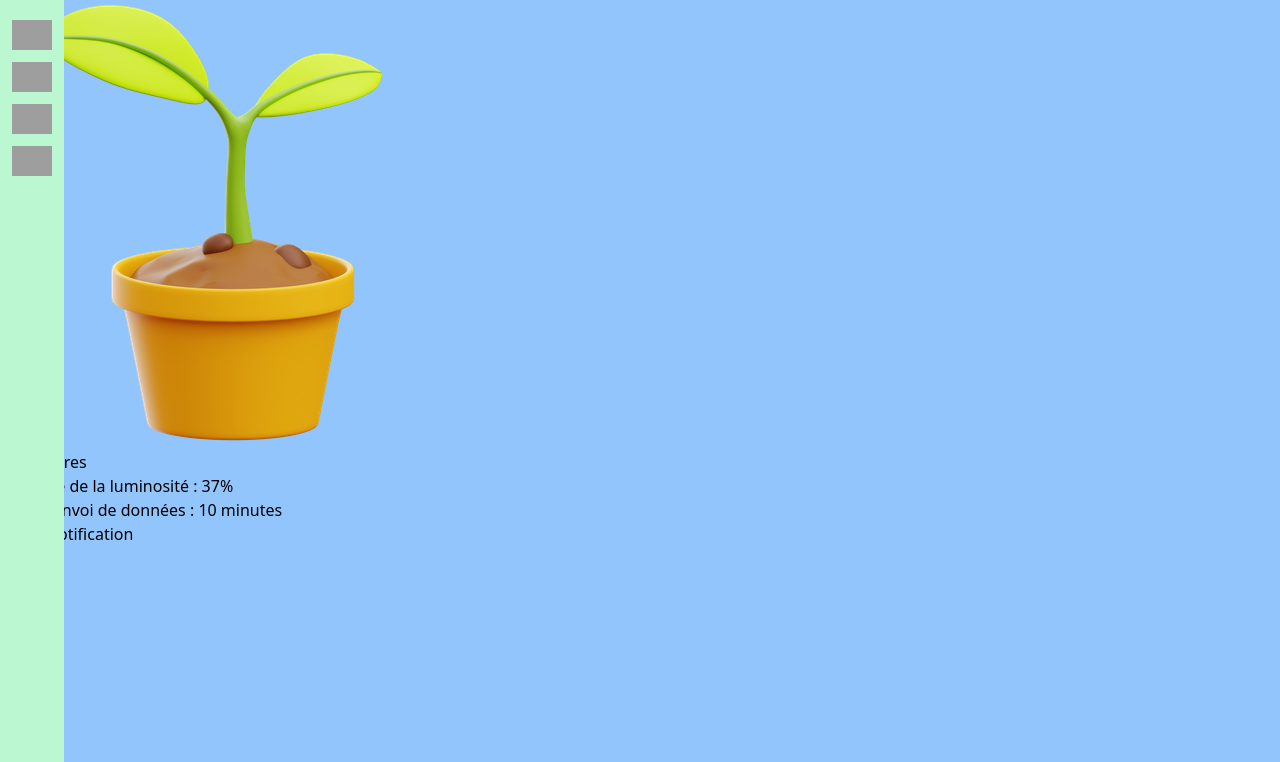
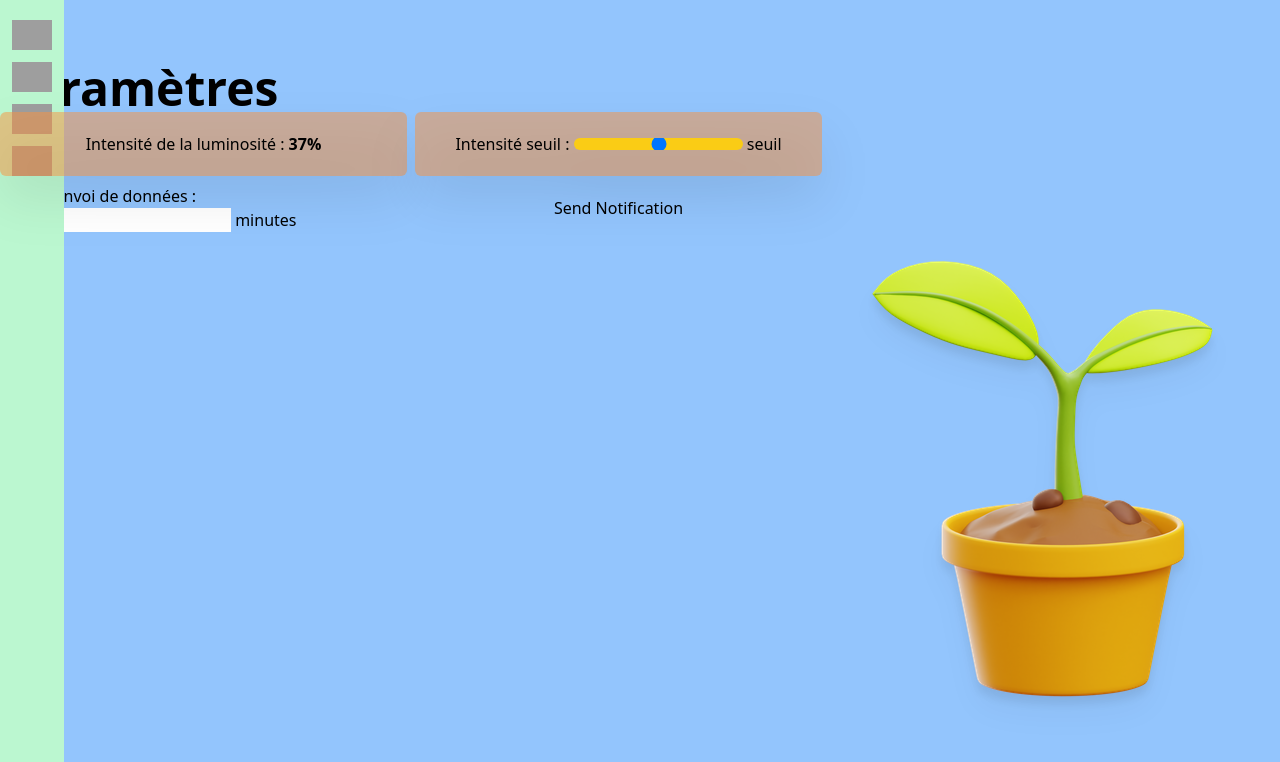
Before and after one commit to camillevnsse/derrick_smart_plant, a Flask app: page /settings in a window 1280 px wide. Shown: the top 762 px of the page. Run offline with Flask 2, Linux system fonts and the light colour scheme; some libraries are stand-ins or nearby versions; grey boxes are pictures that could not be loaded.

Commit message:
Update settings.html

```diff
--- a/templates/settings.html
+++ b/templates/settings.html
@@ -4,15 +4,30 @@
     <head>
         <meta charset="utf-8">
         <title>paramètres</title>
+
         <link rel="icon" href="{{ url_for('static', filename='favicon.ico') }}">
+
     </head>
     <body>
         {% extends "template.html" %}
         {% block content %}
-        <img id="dp_illustration" src="{{ url_for('static', filename='derrick_plant.jpg') }}" alt="illustration plante">
-        <h1>Paramètres</h1>
-        <p>intensité de la luminosité : 37% </p>
-        <p>délai d'envoi de données : 10 minutes</p>
+        <div class="pt-16 font-bold text-5xl">Paramètres</div>
+
+        <img class =" xl:float-right pt-36 bg-transparent drop-shadow-xl" id="dp_illustration" src="{{ url_for('static', filename='derrick_plant.jpg') }}" alt="illustration plante">
+        <div class=" grid-cols-2 py-30 pr-2 grid md:grid-rows-1 gap-2">
+            <div class =  " py-5 px-5 col-auto bg-orange-400/50 rounded-md drop-shadow-2xl text-center">Intensité de la luminosité :<span class="font-extrabold decoration-red-600 " > 37%</span></span></div>
+
+        <div class =  "col-auto bg-orange-400/50 rounded-md drop-shadow-2xl text-center">
+            <div class="col-2 py-5 font-semibold:"> Intensité seuil :
+
+
+            <input class=" px-5 rounded-lg overflow-hidden appearance-none bg-yellow-400 h-3 w-100"  type="range" value="seuil" min="1" max="100" oninput="this.nextElementSibling.value = this.value">
+            <output>seuil</output>
+
+        </div>
+    </div>
+
+        <p>Délai d'envoi de données : <input type="number"> minutes</p>
 
         <input type="button" id='script' name="scriptbutton" value=" Send Notification " onclick="goPython()">
 
```
